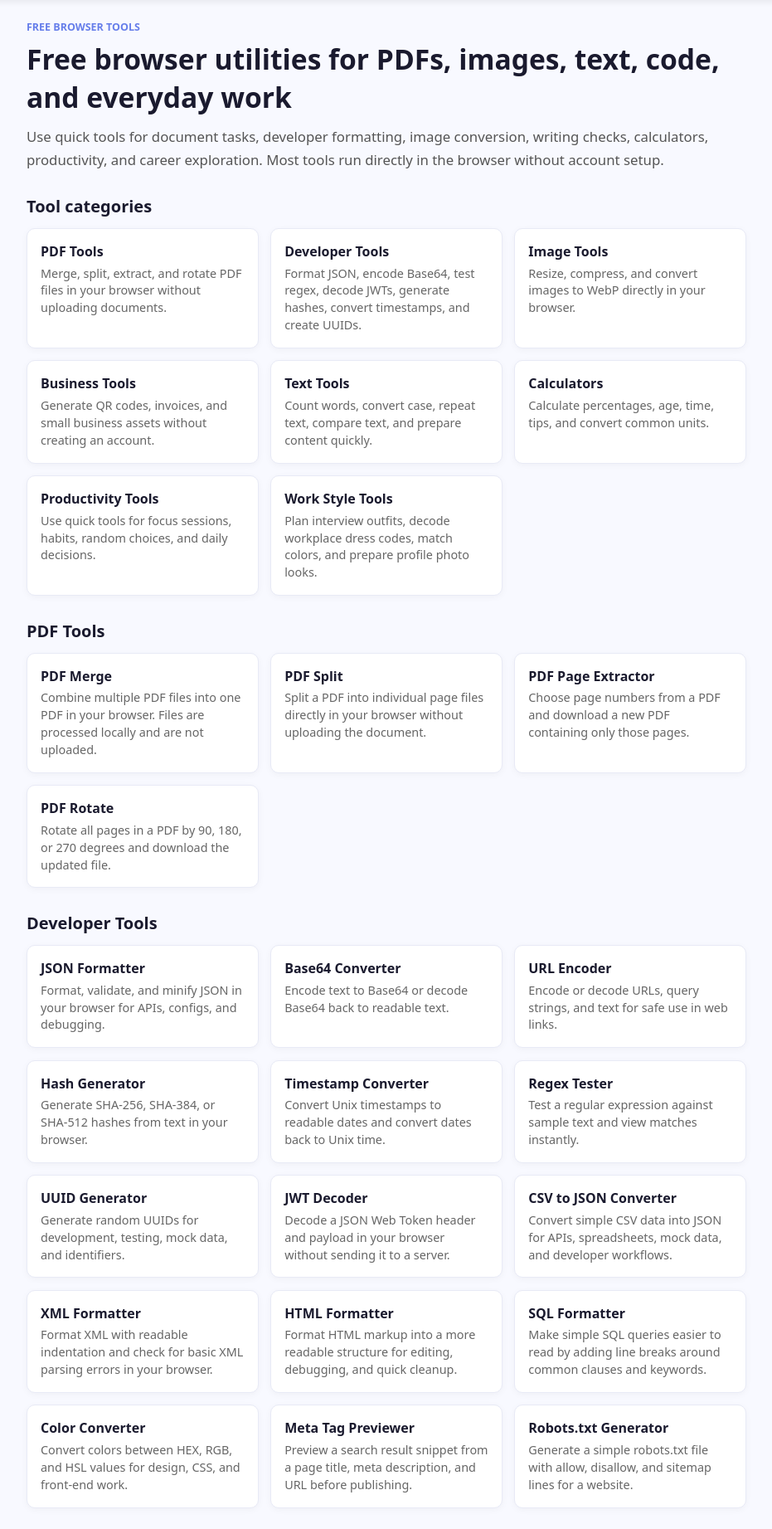
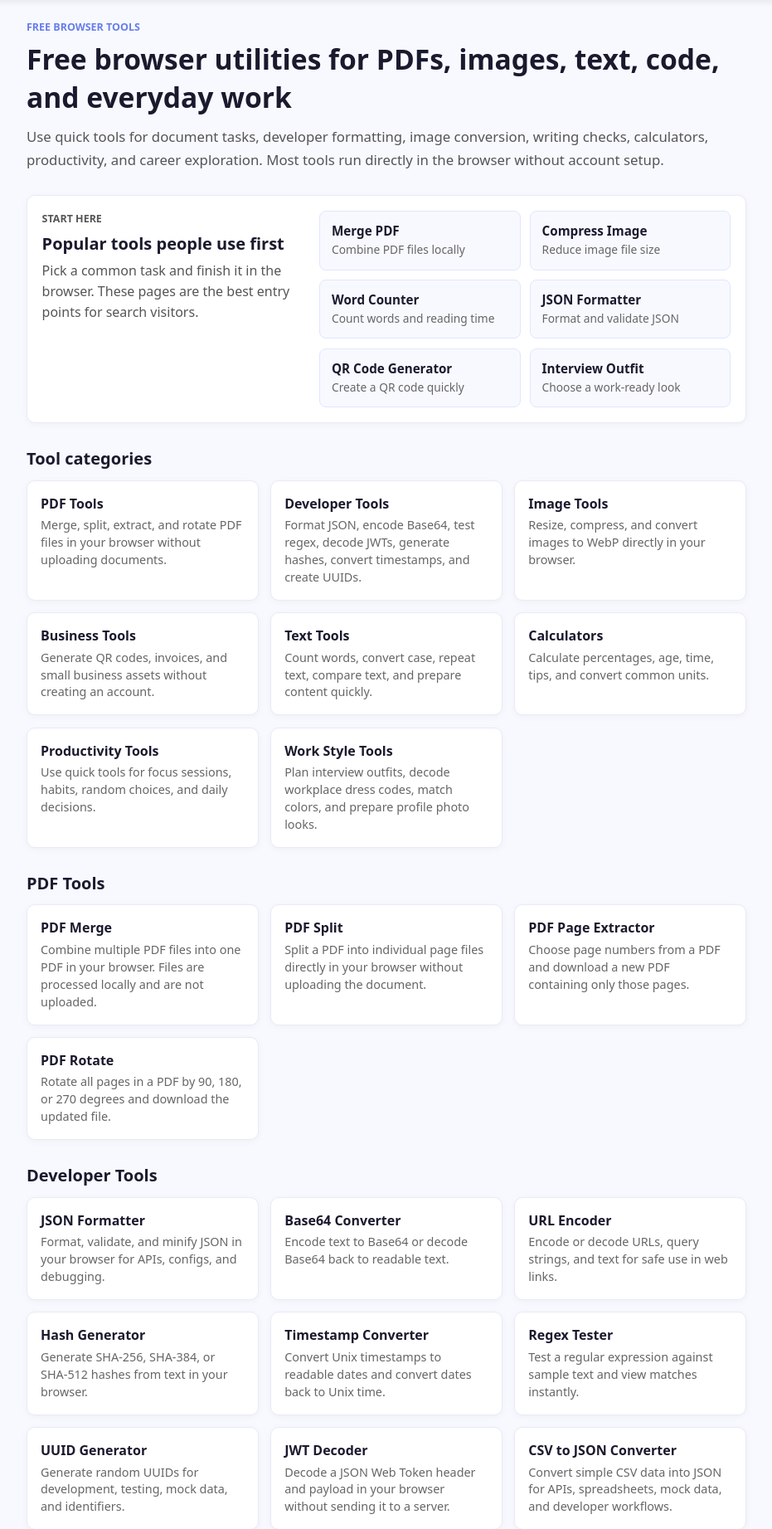
Before and after one commit to seunghochoi2018/jinro-assessment, a Flask app: page / in a window 1280 px wide. Shown: the part 55-1898 px from the top of the page at 83% size, without its empty margins (174-1105 px from the left). Run offline with Flask 3, Linux system fonts and the light colour scheme; data comes from the database, SQL or seed files in the repository; some libraries are stand-ins or nearby versions.

Commit message:
Improve homepage tool engagement

```diff
--- a/static/style.css
+++ b/static/style.css
@@ -175,6 +175,14 @@ hr { border: none; border-top: 1px solid #e8e8e8; margin: 1rem 0; }
 .article-page h1 { font-size: 2.1rem; margin-bottom: 0.7rem; color: #1a1a2e; }
 .lead { color: #555; font-size: 1.05rem; line-height: 1.65; margin-bottom: 1.2rem; }
 .article-page section { margin-top: 1.8rem; }
+.home-quick-start { display: grid; grid-template-columns: 0.9fr 1.4fr; gap: 1rem; align-items: start; background: white; border: 1px solid #e8eaf6; border-radius: 10px; padding: 1.1rem; box-shadow: 0 2px 8px rgba(0,0,0,0.04); }
+.home-quick-start h2 { margin-bottom: 0.45rem; }
+.home-quick-start p { color: #555; line-height: 1.55; }
+.quick-tool-grid { display: grid; grid-template-columns: repeat(2, minmax(0, 1fr)); gap: 0.7rem; }
+.quick-tool { display: flex; flex-direction: column; gap: 0.25rem; background: #f8f9ff; border: 1px solid #dfe6ff; border-radius: 8px; padding: 0.85rem; color: #1a1a2e; text-decoration: none; }
+.quick-tool:hover { border-color: #667eea; background: white; box-shadow: 0 4px 14px rgba(102,126,234,0.14); }
+.quick-tool strong { font-size: 0.95rem; }
+.quick-tool span { color: #666; font-size: 0.86rem; line-height: 1.35; }
 .cta-band { display: flex; align-items: center; justify-content: space-between; gap: 1rem; background: #f0f4ff; border: 1px solid #dfe6ff; border-radius: 10px; padding: 1rem 1.2rem; margin: 1.3rem 0; }
 .cta-band div { display: flex; flex-direction: column; gap: 0.25rem; }
 .cta-band span { color: #666; font-size: 0.92rem; }
@@ -249,6 +257,7 @@ hr { border: none; border-top: 1px solid #e8e8e8; margin: 1rem 0; }
   .top-nav { width: 100%; justify-content: center; }
   .hero-panel { grid-template-columns: 1fr; padding: 1.2rem; }
   .link-grid, .career-teaser-grid, .feature-grid, .snapshot-grid, .review-grid { grid-template-columns: 1fr; }
+  .home-quick-start, .quick-tool-grid { grid-template-columns: 1fr; }
   .cta-band { align-items: stretch; flex-direction: column; }
   .article-page h1 { font-size: 1.55rem; }
   .share-actions { flex-direction: column; }
--- a/templates/tools_index.html
+++ b/templates/tools_index.html
@@ -18,6 +18,22 @@
   <p class="eyebrow">Free browser tools</p>
   <h1>Free browser utilities for PDFs, images, text, code, and everyday work</h1>
   <p class="lead">Use quick tools for document tasks, developer formatting, image conversion, writing checks, calculators, productivity, and career exploration. Most tools run directly in the browser without account setup.</p>
+
+  <section class="home-quick-start">
+    <div>
+      <p class="eyebrow">Start here</p>
+      <h2>Popular tools people use first</h2>
+      <p>Pick a common task and finish it in the browser. These pages are the best entry points for search visitors.</p>
+    </div>
+    <div class="quick-tool-grid">
+      <a class="quick-tool" href="/tools/pdf-merge" data-track="click_featured_tool"><strong>Merge PDF</strong><span>Combine PDF files locally</span></a>
+      <a class="quick-tool" href="/tools/image-compressor" data-track="click_featured_tool"><strong>Compress Image</strong><span>Reduce image file size</span></a>
+      <a class="quick-tool" href="/tools/word-counter" data-track="click_featured_tool"><strong>Word Counter</strong><span>Count words and reading time</span></a>
+      <a class="quick-tool" href="/tools/json-formatter" data-track="click_featured_tool"><strong>JSON Formatter</strong><span>Format and validate JSON</span></a>
+      <a class="quick-tool" href="/tools/qr-code-generator" data-track="click_featured_tool"><strong>QR Code Generator</strong><span>Create a QR code quickly</span></a>
+      <a class="quick-tool" href="/tools/interview-outfit-picker" data-track="click_featured_tool"><strong>Interview Outfit</strong><span>Choose a work-ready look</span></a>
+    </div>
+  </section>
 
   <section>
     <h2>Tool categories</h2>
```
